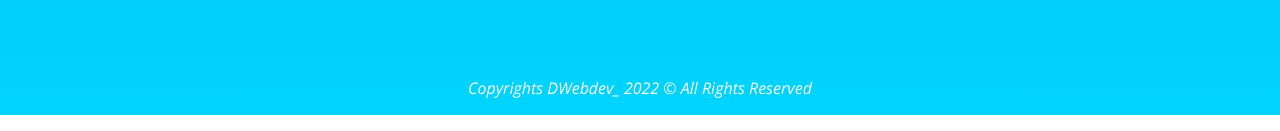
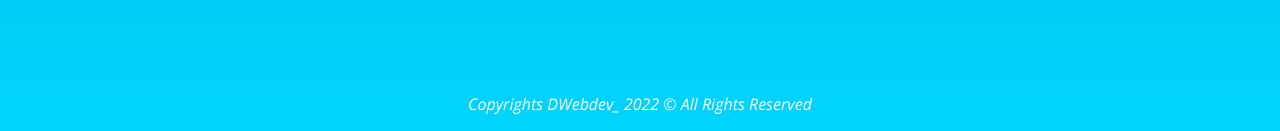
Before and after one commit to DWebdevV1/html-css-js-vanilla-modal, a plain HTML site: page index.html in a window 1280 px wide. Shown: the part 3362-3493 px from the top of the page. Drawn offline with nearby package versions, Linux system fonts and the light colour scheme.

Commit message:
changes footer

```diff
--- a/css/style.css
+++ b/css/style.css
@@ -150,6 +150,11 @@ footer {
     font-style: italic;
 }
 
+footer p {
+    margin: 0;
+    padding: 1rem 0;
+}
+
 /* ############## MEDIA QUERIES ############# */
 @media (max-width: 1535px) {
     .section__content {
```
